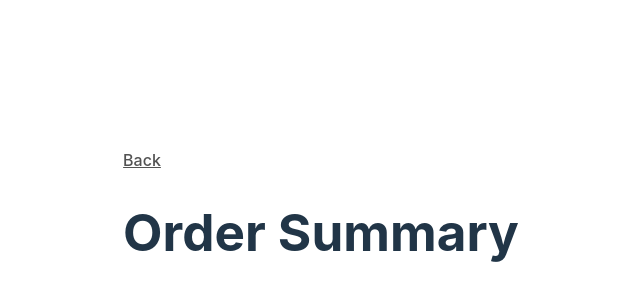
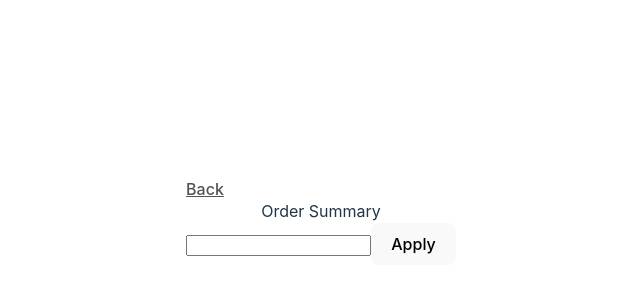
Before and after one commit to kninks/10-Days-Bulbee, a React (Vite) app in the folder client/: page /summary in a window 1280 px wide. Shown: the part 178-478 px from the top of the page, without its empty margins (319-959 px from the left). Built offline with nearby package versions, Linux system fonts and the light colour scheme.

Commit message:
style css in description

```diff
--- a/client/src/pages/Description/Description.css
+++ b/client/src/pages/Description/Description.css
@@ -17,6 +17,33 @@
     text-decoration-line: underline;
 }
 
+.product-title {
+    color: #000;
+    font-size: 20px;
+    font-style: normal;
+    font-weight: 500;
+    line-height: normal;
+    display: flex;
+}
+
+.description-text {
+    color: #000;
+    font-size: 14px;
+    font-style: normal;
+    font-weight: 600;
+    line-height: normal;
+    display: flex;
+}
+
+.bulb-price {
+    color: #000;
+    font-size: 24px;
+    font-style: normal;
+    font-weight: 700;
+    line-height: normal;
+    display: flex;
+}
+
 .product-quantity {
     display: flex;
     align-items: center;
@@ -34,6 +61,7 @@
     display: flex;
     align-items: center;
     margin-left: auto;
+    justify-content: space-between;
     width: 166px;
     height: 40px;
     flex-shrink: 0;
--- a/client/src/pages/Description/Description.tsx
+++ b/client/src/pages/Description/Description.tsx
@@ -11,7 +11,7 @@ const Description = () => {
   const product = {
     name: 'Oh My Tint',
     id: 'd80729a5-c736-4d50-8fec-c961c2ce5057',
-    description: 'OH MY TINT โฉมใหม่ล่าสุด 💋ลิปเนื้อละมุนในตำนานกลับมาอีก    กครั้งแต่ราคาน่ารักเหมือนเดิม',
+    description: 'OH MY TINT โฉมใหม่ล่าสุด 💋ลิปเนื้อละมุนในตำนานกลับมาอีก ครั้งแต่ราคาน่ารักเหมือนเดิม',
     category: 'Beauty',
     picture_url: '',
     bulb_price: 99,
@@ -47,10 +47,11 @@ const Description = () => {
       <div className='product-title'>
         {product.name}
       </div>
-      <div className='bulub-orice'>
+      <div className='bulb-price'>
         {product.bulb_price}
       </div>
       <div className='product-description'>
+        <p className='description-text'>Description</p>
         {product.description}
       </div>
       <div className='product-quantity'>
--- a/client/src/pages/Summary/Summary.css
+++ b/client/src/pages/Summary/Summary.css
@@ -16,3 +16,36 @@
     line-height: normal;
     text-decoration-line: underline;
 }
+
+.order-summary {
+    color: #1A1B25;
+    font-size: 20px;
+    font-style: normal;
+    font-weight: 700;
+    line-height: normal;
+}
+
+.input-code {
+    width: 252px;
+    height: 30px;
+    flex-shrink: 0;
+    fill: #FFFDFD;
+    stroke-width: 1px;
+    stroke: #C8D0CE;
+}
+
+.apply-button {
+    width: 71.575px;
+    height: 30px;
+    flex-shrink: 0;
+    border-radius: 6px;
+    background: #392061;
+
+    color: #FFF;
+    text-align: center;
+    font-family: Poppins;
+    font-size: 14px;
+    font-style: normal;
+    font-weight: 700;
+    line-height: normal;
+}
--- a/client/src/pages/Summary/Summary.tsx
+++ b/client/src/pages/Summary/Summary.tsx
@@ -5,7 +5,13 @@ const Summary = () => {
   return (
     <div>
       <Link to ='/description' className='back-link'>Back</Link>
-      <h1>Order Summary</h1>
+      <div className='order-summary'>
+        Order Summary
+      </div>
+      <div>
+        <input className='input-code'></input>
+        <button className='apply-button'>Apply</button>
+      </div>
     </div>
   )
 }
```
